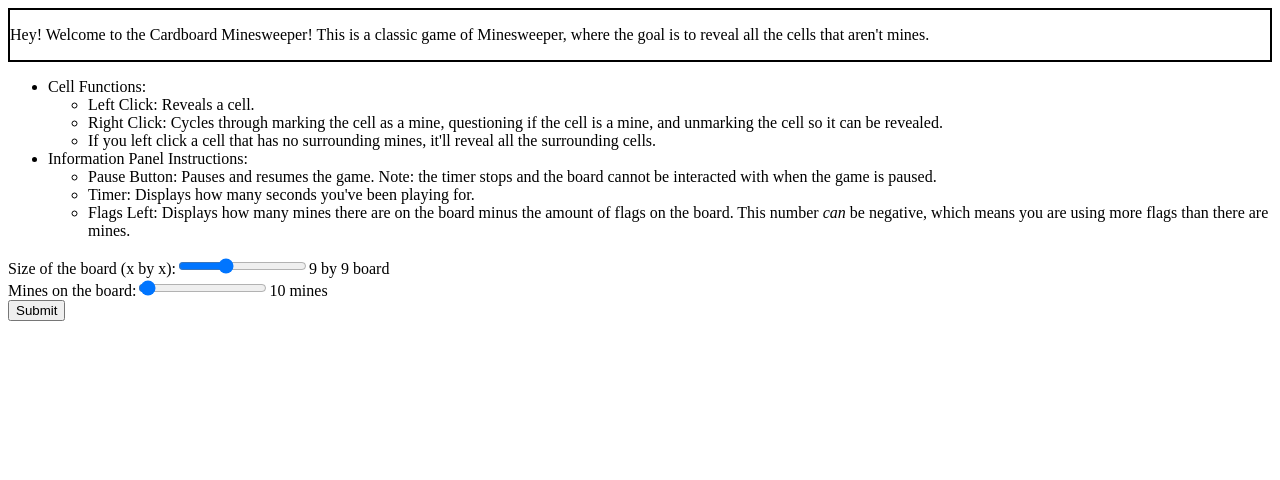
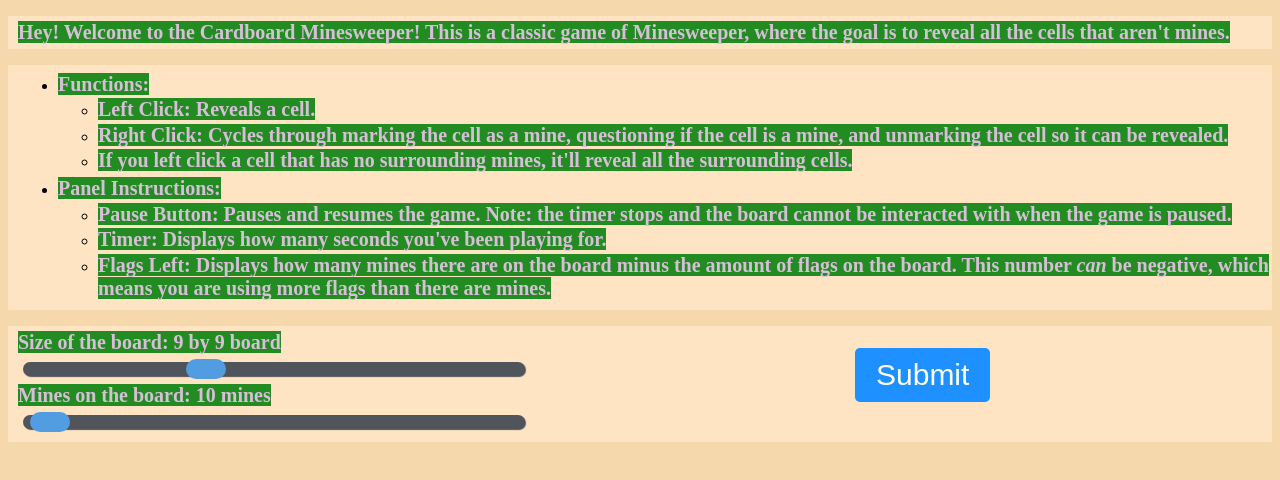
Before and after one commit to belmonthighclub/cardboard, an Angular app: page /path in a window 1280 px wide. Shown: the top 480 px of the page. Built offline with nearby package versions, Linux system fonts and the light colour scheme.

Commit message:
styled start-screen

```diff
--- a/src/app/start-screen/start-screen.component.css
+++ b/src/app/start-screen/start-screen.component.css
@@ -0,0 +1,142 @@
+span { /*general text settings*/
+    color: thistle;
+    background-color: forestgreen;
+    font-weight: bold;
+    font-size: 20px;
+}
+
+li {
+    margin: 2.5px 0px;
+}
+.subList {
+    margin-bottom: 5px;
+}
+
+#intro, #controls, #input {
+    background-color: bisque;
+}
+
+p, #controlsList, #padding-input {
+    margin-left: 10px;
+    padding-top: 5px;
+    padding-bottom: 5px;
+}
+
+#page {
+    background-color: cornflowerblue;
+}
+
+#submit {
+    background-color: dodgerblue;
+    border: 1px darkcyan;
+    color: ivory;
+    margin: 5px;
+    font-family: "Papyrus", fantasy;
+    padding: 10px 21px;
+    text-align: center;
+    font-size: 30px;
+    text-decoration: none;
+    border-radius: 5px;
+
+    position: absolute;
+    left: +850px;
+    top: +342.5px;
+}
+#submit:hover {
+    background-color: indigo;
+    font-family: "Brush Script MT", cursive;
+    color: fuchsia;
+    font-size: 40px;
+    border-radius: 10px;
+}
+
+
+
+/*INPUT RANGE STYLING, CREDIT TO https://www.cssportal.com/style-input-range/*/
+input[type=range] {
+    height: 10px;
+    background-color: transparent;
+    -webkit-appearance: none;
+    margin: 10px 5px;
+    width: 40%;
+}
+input[type=range]:focus {
+    outline: none;
+}
+input[type=range]::-webkit-slider-runnable-track {
+    width: 100%;
+    height: 14px;
+    cursor: pointer;
+    box-shadow: 1px 1px 1px #50555C;
+    background: #50555C;
+    border-radius: 14px;
+    border: 0px solid #000000;
+}
+input[type=range]::-webkit-slider-thumb {
+    box-shadow: 0px 0px 0px #000000;
+    border: 0px solid #000000;
+    height: 20px;
+    width: 40px;
+    border-radius: 12px;
+    background: #529DE1;
+    cursor: pointer;
+    -webkit-appearance: none;
+    margin-top: -3px;
+}
+input[type=range]:focus::-webkit-slider-runnable-track {
+    background: #50555C;
+}
+input[type=range]::-moz-range-track {
+    width: 100%;
+    height: 14px;
+    cursor: pointer;
+    box-shadow: 1px 1px 1px #50555C;
+    background: #50555C;
+    border-radius: 14px;
+    border: 0px solid #000000;
+}
+input[type=range]::-moz-range-thumb {
+    box-shadow: 0px 0px 0px #000000;
+    border: 0px solid #000000;
+    height: 20px;
+    width: 40px;
+    border-radius: 12px;
+    background: #529DE1;
+    cursor: pointer;
+}
+input[type=range]::-ms-track {
+    width: 100%;
+    height: 14px;
+    cursor: pointer;
+    background: transparent;
+    border-color: transparent;
+    color: transparent;
+}
+input[type=range]::-ms-fill-lower {
+    background: #50555C;
+    border: 0px solid #000000;
+    border-radius: 28px;
+    box-shadow: 1px 1px 1px #50555C;
+}
+input[type=range]::-ms-fill-upper {
+    background: #50555C;
+    border: 0px solid #000000;
+    border-radius: 28px;
+    box-shadow: 1px 1px 1px #50555C;
+}
+input[type=range]::-ms-thumb {
+    margin-top: 1px;
+    box-shadow: 0px 0px 0px #000000;
+    border: 0px solid #000000;
+    height: 20px;
+    width: 40px;
+    border-radius: 12px;
+    background: #529DE1;
+    cursor: pointer;
+}
+input[type=range]:focus::-ms-fill-lower {
+    background: #50555C;
+}
+input[type=range]:focus::-ms-fill-upper {
+    background: #50555C;
+}
--- a/src/app/start-screen/start-screen.component.html
+++ b/src/app/start-screen/start-screen.component.html
@@ -1,26 +1,34 @@
 <div id = "start_screen" *ngIf = "!getPlaying() && !getGameOver()">
-    <div style="border: 2px solid black"><p id = "paragraphIntroduction">Hey! Welcome to the Cardboard Minesweeper! This is a classic game of Minesweeper, where the goal is to reveal all the cells that aren't mines.</p></div>
+    <div id = "intro">
+        <p id = "paragraphIntroduction"><span>Hey! Welcome to the Cardboard Minesweeper! This is a classic game of Minesweeper, where the goal is to reveal all the cells that aren't mines.</span></p>
+    </div>
+    <div id = "controls">
         <ul id = "controlsList">
-        <li>Cell Functions:
+            <li><span>Functions:</span>
                 <ul class = "subList">
-                <li>Left Click: Reveals a cell.</li>
-                <li>Right Click: Cycles through marking the cell as a mine, questioning if the cell is a mine, and unmarking the cell so it can be revealed.</li>
-                <li>If you left click a cell that has no surrounding mines, it'll reveal all the surrounding cells.</li>
+                    <li><span>Left Click: Reveals a cell.</span></li>
+                    <li><span>Right Click: Cycles through marking the cell as a mine, questioning if the cell is a mine, and unmarking the cell so it can be revealed.</span></li>
+                    <li><span>If you left click a cell that has no surrounding mines, it'll reveal all the surrounding cells.</span></li>
                 </ul>
             </li>
-        <li>Information Panel Instructions:
+            <li><span>Panel Instructions:</span>
                 <ul class = "subList">
-                <li>Pause Button: Pauses and resumes the game. Note: the timer stops and the board cannot be interacted with when the game is paused.</li>
-                <li>Timer: Displays how many seconds you've been playing for.</li>
-                <li>Flags Left: Displays how many mines there are on the board minus the amount of flags on the board. This number <em>can</em> be negative, which means you are using more flags than there are mines.</li>
+                    <li><span>Pause Button: Pauses and resumes the game. Note: the timer stops and the board cannot be interacted with when the game is paused.</span></li>
+                    <li><span>Timer: Displays how many seconds you've been playing for.</span></li>
+                    <li><span>Flags Left: Displays how many mines there are on the board minus the amount of flags on the board. This number <em>can</em> be negative, which means you are using more flags than there are mines.</span></li>
                 </ul>
             </li>
         </ul>
-    <label for = "sizeInput">Size of the board (x by x):</label>
-    <input id = "sizeInput" name = "sizeInput" required = "true" type = "range" min = "3" max = "20" [(ngModel)] = "cellsPerRow" (input) = "resetMines()"><output>{{cellsPerRow}} by {{cellsPerRow}} board</output><br>
-    <label for = "mineInput">Mines on the board:</label>
-    <input id = "mineInput" name = "mineInput" required = "true" type = "range" [min] = "cellsPerRow" [max] = "maxMines()" [(ngModel)] = "mines"><output>{{mines}} mines</output><br>
+    </div>
+    <div id = "input">
+        <div id = "padding-input">
+            <label for = "sizeInput"><span>Size of the board: {{cellsPerRow}} by {{cellsPerRow}} board</span></label><br>
+            <input id = "sizeInput" name = "sizeInput" required = "true" type = "range" min = "3" max = "20" [(ngModel)] = "cellsPerRow" (input) = "resetMines()"><br>
+            <label for = "mineInput"><span>Mines on the board: {{mines}} mines</span></label><br>
+            <input id = "mineInput" name = "mineInput" required = "true" type = "range" [min] = "cellsPerRow" [max] = "maxMines()" [(ngModel)] = "mines">
             <input id = "submit" name = "submit" type = "submit" value = "Submit" (click) = "this.submission()">
+        </div>
+    </div>
 </div>
 <div id = "end_screen" *ngIf = "getGameOver() && !getPlaying()">
     <app-end-screen [board] = "board" [timer] = "timer" (emitter) = "processEmit2($event)"></app-end-screen>
--- a/src/styles.css
+++ b/src/styles.css
@@ -1 +1,4 @@
 /* You can add global styles to this file, and also import other style files */
+html {
+    background-color: #F5D8AC;
+}
```
Lines whose indentation alone changed are shown as unchanged.
